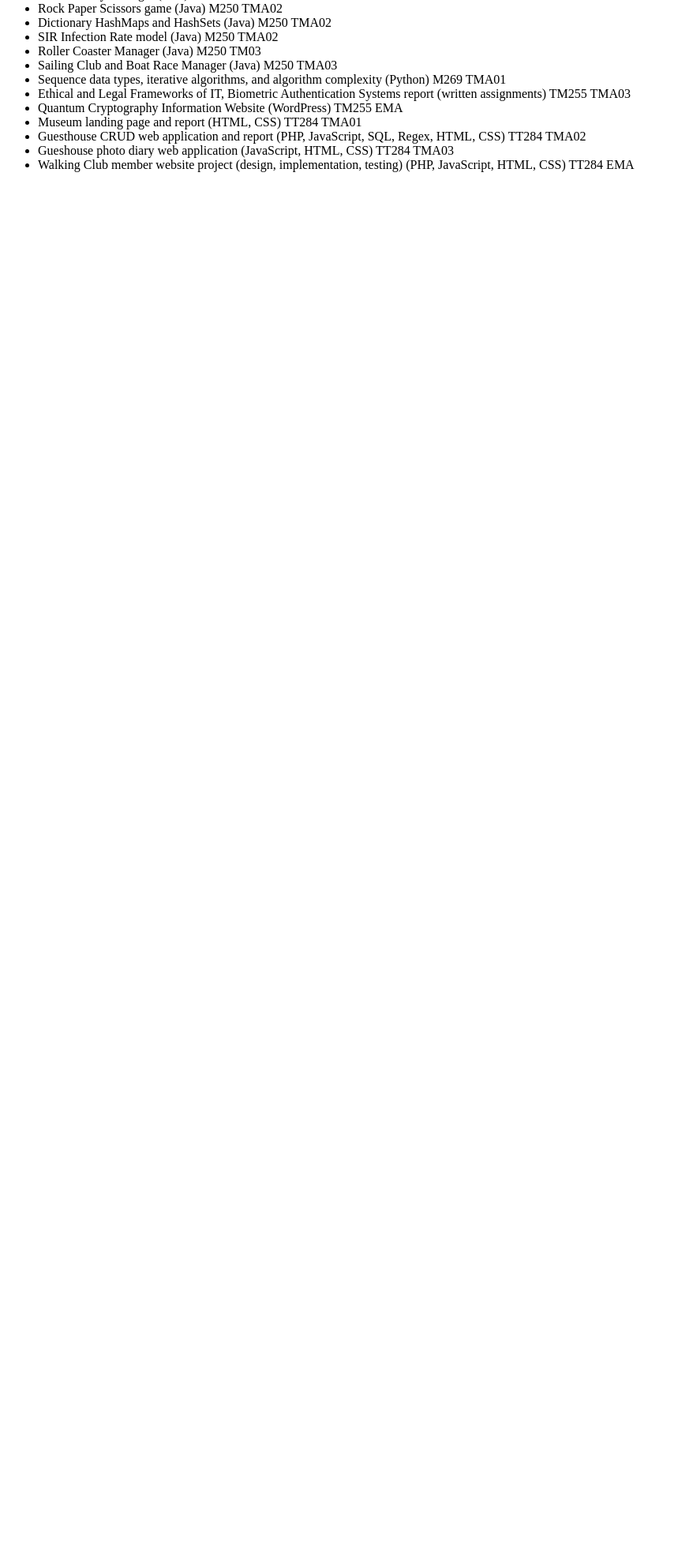
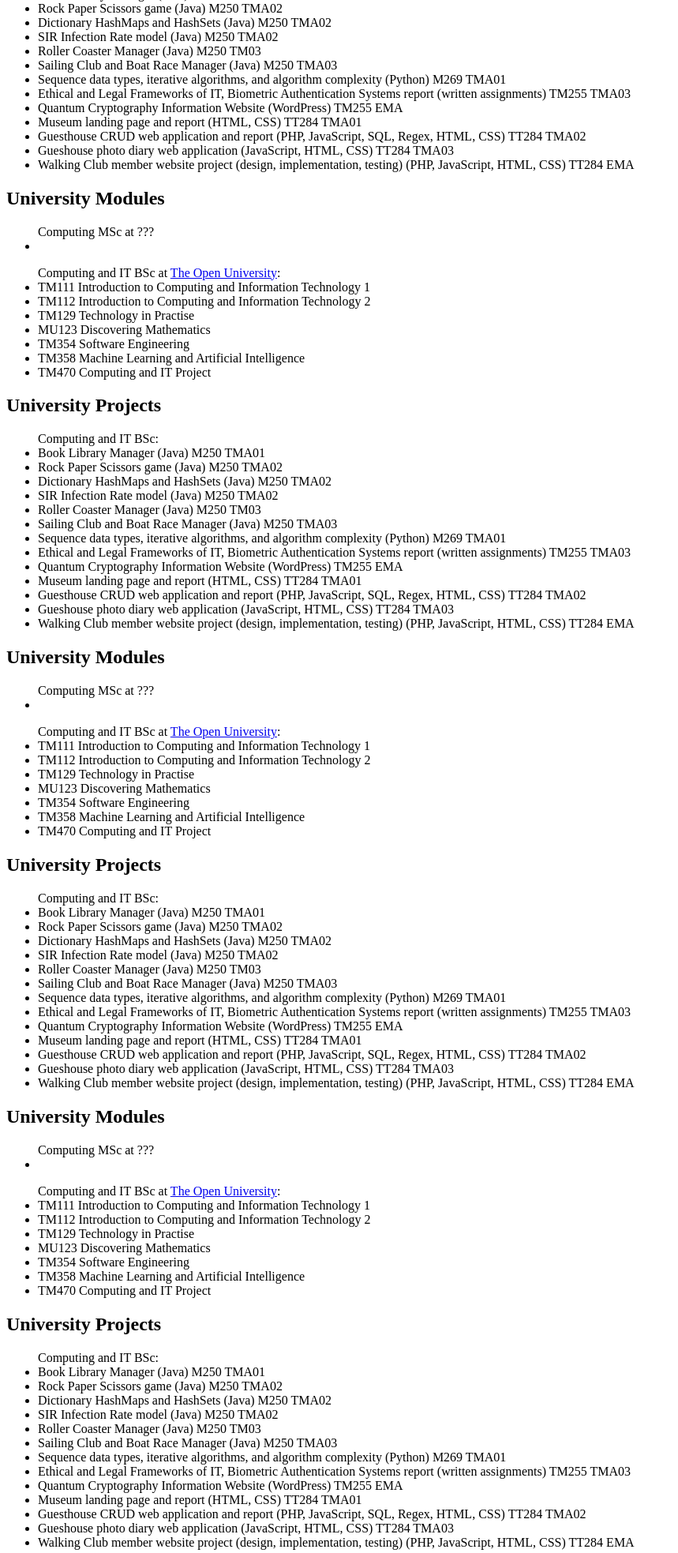
Before and after one commit to Arturius771/wwwarturfodenie, a PHP site: page /wwwarturfodenie/src/app/af-projects/af-projects.component.html in a window 1280 px wide. Shown: the part 352-2319 px from the top of the page at 79% size, without its empty margins (0-859 px from the left). Before the commit the page ends 570 px from the top, so only its background shows below. Run offline with PHP 8.4, Linux system fonts and the light colour scheme.

Commit message:
updating

```diff
--- a/wwwarturfodenie/src/app/af-footer/af-footer.component.less
+++ b/wwwarturfodenie/src/app/af-footer/af-footer.component.less
@@ -1,5 +1,5 @@
 footer {
-  position: absolute;
+  position: sticky;
   bottom: 0;
   margin-top: 100px;
   padding: 15px;
--- a/wwwarturfodenie/src/app/af-projects/af-projects.component.html
+++ b/wwwarturfodenie/src/app/af-projects/af-projects.component.html
@@ -49,3 +49,210 @@
     JavaScript, HTML, CSS) TT284 EMA
   </li>
 </ul>
+<h2>University Modules</h2>
+<ul>
+  Computing MSc at ???
+  <li></li>
+</ul>
+<ul>
+  Computing and IT BSc at
+  <a href="https://www.open.ac.uk/">The Open University</a
+  >:
+  <li>TM111 Introduction to Computing and Information Technology 1</li>
+  <li>TM112 Introduction to Computing and Information Technology 2</li>
+  <li>TM129 Technology in Practise</li>
+  <li>MU123 Discovering Mathematics</li>
+
+  <li>TM354 Software Engineering</li>
+  <li>TM358 Machine Learning and Artificial Intelligence</li>
+  <li>TM470 Computing and IT Project</li>
+</ul>
+
+<h2>University Projects</h2>
+<ul>
+  Computing and IT BSc:
+  <li>Book Library Manager (Java) M250 TMA01</li>
+  <li>Rock Paper Scissors game (Java) M250 TMA02</li>
+  <li>Dictionary HashMaps and HashSets (Java) M250 TMA02</li>
+  <li>SIR Infection Rate model (Java) M250 TMA02</li>
+  <li>Roller Coaster Manager (Java) M250 TM03</li>
+  <li>Sailing Club and Boat Race Manager (Java) M250 TMA03</li>
+  <li>
+    Sequence data types, iterative algorithms, and algorithm complexity (Python)
+    M269 TMA01
+  </li>
+
+  <li>
+    Ethical and Legal Frameworks of IT, Biometric Authentication Systems report
+    (written assignments) TM255 TMA03
+  </li>
+  <li>Quantum Cryptography Information Website (WordPress) TM255 EMA</li>
+  <li>Museum landing page and report (HTML, CSS) TT284 TMA01</li>
+  <li>
+    Guesthouse CRUD web application and report (PHP, JavaScript, SQL, Regex,
+    HTML, CSS) TT284 TMA02
+  </li>
+  <li>
+    Gueshouse photo diary web application (JavaScript, HTML, CSS) TT284 TMA03
+  </li>
+  <li>
+    Walking Club member website project (design, implementation, testing) (PHP,
+    JavaScript, HTML, CSS) TT284 EMA
+  </li>
+</ul>
+
+<h2>University Modules</h2>
+<ul>
+  Computing MSc at ???
+  <li></li>
+</ul>
+<ul>
+  Computing and IT BSc at
+  <a href="https://www.open.ac.uk/">The Open University</a
+  >:
+  <li>TM111 Introduction to Computing and Information Technology 1</li>
+  <li>TM112 Introduction to Computing and Information Technology 2</li>
+  <li>TM129 Technology in Practise</li>
+  <li>MU123 Discovering Mathematics</li>
+
+  <li>TM354 Software Engineering</li>
+  <li>TM358 Machine Learning and Artificial Intelligence</li>
+  <li>TM470 Computing and IT Project</li>
+</ul>
+
+<h2>University Projects</h2>
+<ul>
+  Computing and IT BSc:
+  <li>Book Library Manager (Java) M250 TMA01</li>
+  <li>Rock Paper Scissors game (Java) M250 TMA02</li>
+  <li>Dictionary HashMaps and HashSets (Java) M250 TMA02</li>
+  <li>SIR Infection Rate model (Java) M250 TMA02</li>
+  <li>Roller Coaster Manager (Java) M250 TM03</li>
+  <li>Sailing Club and Boat Race Manager (Java) M250 TMA03</li>
+  <li>
+    Sequence data types, iterative algorithms, and algorithm complexity (Python)
+    M269 TMA01
+  </li>
+
+  <li>
+    Ethical and Legal Frameworks of IT, Biometric Authentication Systems report
+    (written assignments) TM255 TMA03
+  </li>
+  <li>Quantum Cryptography Information Website (WordPress) TM255 EMA</li>
+  <li>Museum landing page and report (HTML, CSS) TT284 TMA01</li>
+  <li>
+    Guesthouse CRUD web application and report (PHP, JavaScript, SQL, Regex,
+    HTML, CSS) TT284 TMA02
+  </li>
+  <li>
+    Gueshouse photo diary web application (JavaScript, HTML, CSS) TT284 TMA03
+  </li>
+  <li>
+    Walking Club member website project (design, implementation, testing) (PHP,
+    JavaScript, HTML, CSS) TT284 EMA
+  </li>
+</ul>
+
+<h2>University Modules</h2>
+<ul>
+  Computing MSc at ???
+  <li></li>
+</ul>
+<ul>
+  Computing and IT BSc at
+  <a href="https://www.open.ac.uk/">The Open University</a
+  >:
+  <li>TM111 Introduction to Computing and Information Technology 1</li>
+  <li>TM112 Introduction to Computing and Information Technology 2</li>
+  <li>TM129 Technology in Practise</li>
+  <li>MU123 Discovering Mathematics</li>
+
+  <li>TM354 Software Engineering</li>
+  <li>TM358 Machine Learning and Artificial Intelligence</li>
+  <li>TM470 Computing and IT Project</li>
+</ul>
+
+<h2>University Projects</h2>
+<ul>
+  Computing and IT BSc:
+  <li>Book Library Manager (Java) M250 TMA01</li>
+  <li>Rock Paper Scissors game (Java) M250 TMA02</li>
+  <li>Dictionary HashMaps and HashSets (Java) M250 TMA02</li>
+  <li>SIR Infection Rate model (Java) M250 TMA02</li>
+  <li>Roller Coaster Manager (Java) M250 TM03</li>
+  <li>Sailing Club and Boat Race Manager (Java) M250 TMA03</li>
+  <li>
+    Sequence data types, iterative algorithms, and algorithm complexity (Python)
+    M269 TMA01
+  </li>
+
+  <li>
+    Ethical and Legal Frameworks of IT, Biometric Authentication Systems report
+    (written assignments) TM255 TMA03
+  </li>
+  <li>Quantum Cryptography Information Website (WordPress) TM255 EMA</li>
+  <li>Museum landing page and report (HTML, CSS) TT284 TMA01</li>
+  <li>
+    Guesthouse CRUD web application and report (PHP, JavaScript, SQL, Regex,
+    HTML, CSS) TT284 TMA02
+  </li>
+  <li>
+    Gueshouse photo diary web application (JavaScript, HTML, CSS) TT284 TMA03
+  </li>
+  <li>
+    Walking Club member website project (design, implementation, testing) (PHP,
+    JavaScript, HTML, CSS) TT284 EMA
+  </li>
+</ul>
+
+<h2>University Modules</h2>
+<ul>
+  Computing MSc at ???
+  <li></li>
+</ul>
+<ul>
+  Computing and IT BSc at
+  <a href="https://www.open.ac.uk/">The Open University</a
+  >:
+  <li>TM111 Introduction to Computing and Information Technology 1</li>
+  <li>TM112 Introduction to Computing and Information Technology 2</li>
+  <li>TM129 Technology in Practise</li>
+  <li>MU123 Discovering Mathematics</li>
+
+  <li>TM354 Software Engineering</li>
+  <li>TM358 Machine Learning and Artificial Intelligence</li>
+  <li>TM470 Computing and IT Project</li>
+</ul>
+
+<h2>University Projects</h2>
+<ul>
+  Computing and IT BSc:
+  <li>Book Library Manager (Java) M250 TMA01</li>
+  <li>Rock Paper Scissors game (Java) M250 TMA02</li>
+  <li>Dictionary HashMaps and HashSets (Java) M250 TMA02</li>
+  <li>SIR Infection Rate model (Java) M250 TMA02</li>
+  <li>Roller Coaster Manager (Java) M250 TM03</li>
+  <li>Sailing Club and Boat Race Manager (Java) M250 TMA03</li>
+  <li>
+    Sequence data types, iterative algorithms, and algorithm complexity (Python)
+    M269 TMA01
+  </li>
+
+  <li>
+    Ethical and Legal Frameworks of IT, Biometric Authentication Systems report
+    (written assignments) TM255 TMA03
+  </li>
+  <li>Quantum Cryptography Information Website (WordPress) TM255 EMA</li>
+  <li>Museum landing page and report (HTML, CSS) TT284 TMA01</li>
+  <li>
+    Guesthouse CRUD web application and report (PHP, JavaScript, SQL, Regex,
+    HTML, CSS) TT284 TMA02
+  </li>
+  <li>
+    Gueshouse photo diary web application (JavaScript, HTML, CSS) TT284 TMA03
+  </li>
+  <li>
+    Walking Club member website project (design, implementation, testing) (PHP,
+    JavaScript, HTML, CSS) TT284 EMA
+  </li>
+</ul>
--- a/wwwarturfodenie/src/styles.less
+++ b/wwwarturfodenie/src/styles.less
@@ -7,6 +7,7 @@ body {
   font-family: Arial, Helvetica, sans-serif;
   color: #000000;
   margin: auto;
+  overflow: overlay;
 }
 
 div,
```
